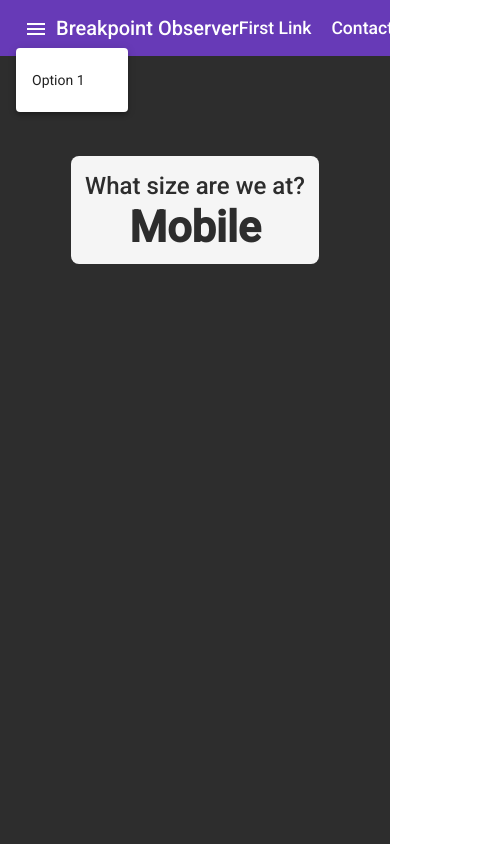
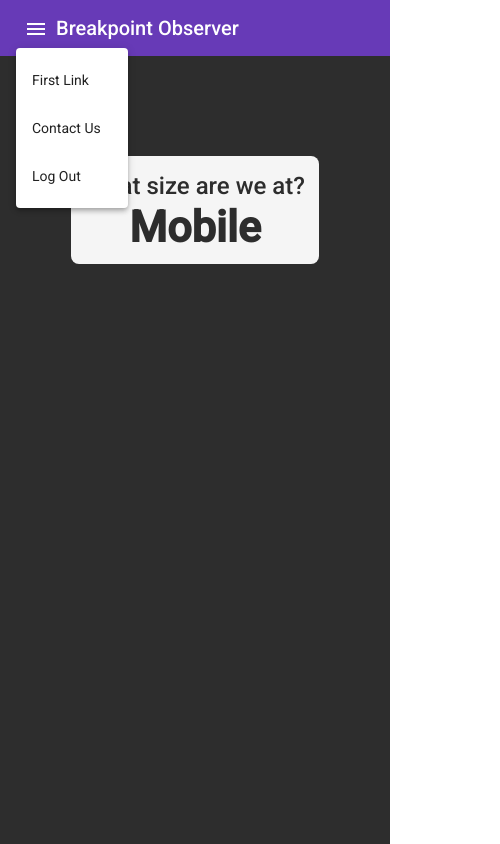
Before and after one commit to veloeditor/Angular-Breakpoint-Observer, an Angular app in the folder angular-breakpoint-observer/: page / in a window 390 px wide. Both pictures are taken after a click on the button "menu". Shown: the top 844 px of the page, 500 px wide, since content can reach past the window. Built offline with nearby package versions, Linux system fonts and the light colour scheme.

Commit message:
added mobile header for example for breakpoint observer directive

```diff
--- a/angular-breakpoint-observer/src/app/app.module.ts
+++ b/angular-breakpoint-observer/src/app/app.module.ts
@@ -8,13 +8,15 @@ import { HomeComponent } from './components/home/home.component';
 import { BreakpointObserverDirective } from './directives/breakpoint-observer.directive';
 import { MaterialModule } from './modules/material/material.module';
 import { HeaderComponent } from './components/header/header.component';
+import { HeaderMobileComponent } from './components/header-mobile/header-mobile.component';
 
 @NgModule({
   declarations: [
     AppComponent,
     HomeComponent,
     BreakpointObserverDirective,
-    HeaderComponent
+    HeaderComponent,
+    HeaderMobileComponent
   ],
   imports: [
     BrowserModule,
--- /dev/null
+++ b/angular-breakpoint-observer/src/app/components/header-mobile/header-mobile.component.html
@@ -0,0 +1,17 @@
+<mat-toolbar color="primary" class="mat-tool">
+  <button
+    mat-icon-button
+    [matMenuTriggerFor]="menu"
+    class="menu-icon"
+    aria-label="Header nav menu icon"
+  >
+    <mat-icon>menu</mat-icon>
+  </button>
+  <mat-menu #menu="matMenu">
+    <button mat-menu-item>First Link</button>
+    <button mat-menu-item>Contact Us</button>
+    <button mat-menu-item>Log Out</button>
+  </mat-menu>
+  <span>Breakpoint Observer</span>
+  <span class="example-spacer"></span>
+</mat-toolbar>
--- /dev/null
+++ b/angular-breakpoint-observer/src/app/components/header-mobile/header-mobile.component.ts
@@ -0,0 +1,15 @@
+import { Component, OnInit } from '@angular/core';
+
+@Component({
+  selector: 'app-header-mobile',
+  templateUrl: './header-mobile.component.html',
+  styleUrls: ['./header-mobile.component.scss']
+})
+export class HeaderMobileComponent implements OnInit {
+
+  constructor() { }
+
+  ngOnInit(): void {
+  }
+
+}
--- a/angular-breakpoint-observer/src/app/components/header/header.component.html
+++ b/angular-breakpoint-observer/src/app/components/header/header.component.html
@@ -1,13 +1,5 @@
 <div class="toolbar-container">
   <mat-toolbar color="primary" class="mat-tool">
-    <button
-      mat-icon-button
-      [matMenuTriggerFor]="menu"
-      class="menu-icon"
-      aria-label="Header nav menu icon"
-    >
-      <mat-icon>menu</mat-icon>
-    </button>
     <mat-menu #menu="matMenu">
       <button mat-menu-item>
         <span>Option 1</span>
--- a/angular-breakpoint-observer/src/app/components/header/header.component.scss
+++ b/angular-breakpoint-observer/src/app/components/header/header.component.scss
@@ -3,7 +3,7 @@
 }
 
 .nav-right {
-  font-size: 1.1rem;
+  font-size: 1rem;
   display: flex;
   gap: 20px;
 }
--- a/angular-breakpoint-observer/src/app/components/home/home.component.html
+++ b/angular-breakpoint-observer/src/app/components/home/home.component.html
@@ -1,5 +1,5 @@
 <app-header *appBreakpointObserver="large"></app-header>
-<app-header *appBreakpointObserver="small"></app-header>
+<app-header-mobile *appBreakpointObserver="small"></app-header-mobile>
 
 <div *appBreakpointObserver="large" class="large">
   <div class="card">
--- a/angular-breakpoint-observer/src/app/directives/breakpoint-observer.directive.ts
+++ b/angular-breakpoint-observer/src/app/directives/breakpoint-observer.directive.ts
@@ -5,9 +5,9 @@ import { Subscription } from 'rxjs';
 type Size = "small" | "large";
 
 const config = {
-  small: [Breakpoints.XSmall, Breakpoints.Small],
+  small: [Breakpoints.XSmall],
   // medium: [Breakpoints.Small, Breakpoints.Medium],
-  large: [Breakpoints.Medium, Breakpoints.Large, Breakpoints.XLarge]
+  large: [Breakpoints.Small, Breakpoints.Medium, Breakpoints.Large, Breakpoints.XLarge]
 }
 
 @Directive({
```
Also changed, not shown: angular-breakpoint-observer/src/app/components/header-mobile/header-mobile.component.scss (added), 1 other file (tests, documents, lock files or other folders).
